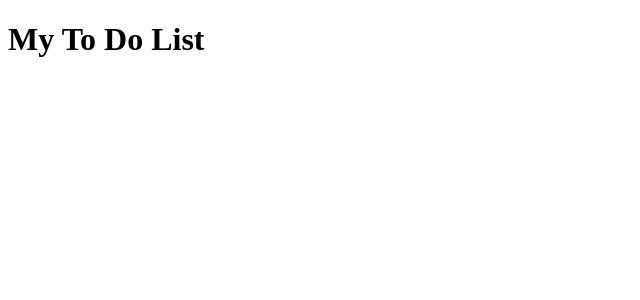
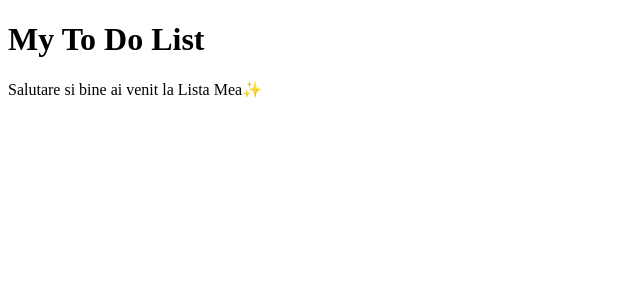
Before and after one commit to AlmightyCrickityCrick/SC2023ToDoList, a Vue app: page / in a window 1280 px wide. Shown: the top 300 px of the page, without its empty margins (0-640 px from the left). Built offline with nearby package versions, Linux system fonts and the light colour scheme.

Commit message:
Data  and computed interpolation

```diff
--- a/src/components/ToDoList.vue
+++ b/src/components/ToDoList.vue
@@ -1,13 +1,19 @@
 <template>
 <h1>My To Do List</h1>
-
+<p>{{ this.prettyGreeting }} </p>
 </template>
 
 <script>
 export default{
-    data(){
+    data: function(){
         return{
+            greeting: "Salutare si bine ai venit la Lista Mea",
 
+        }
+    },
+    computed: {
+        prettyGreeting: function(){
+            return this.greeting + "✨"
         }
     }
 
```
